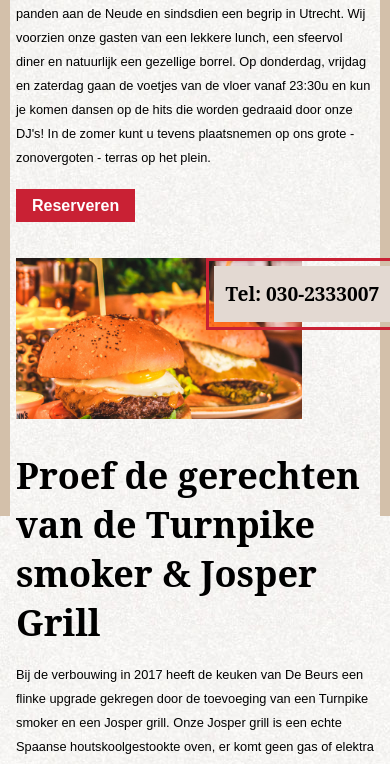
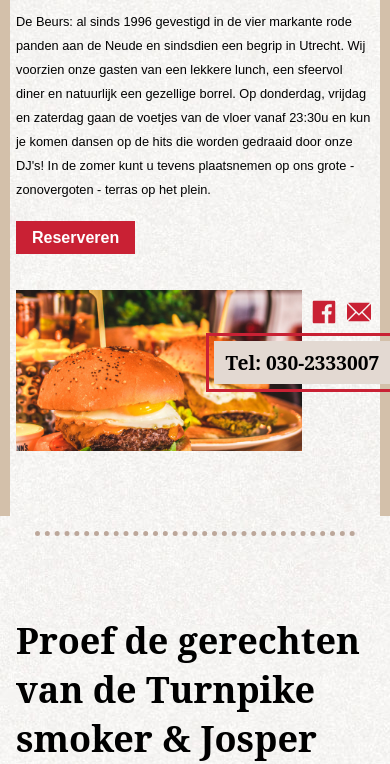
Before and after one commit to Mbdehaan/DeBeurs, a website: page public/index.html in a window 390 px wide. Shown: the part 328-1092 px from the top of the page. Drawn offline with nearby package versions, Linux system fonts and the light colour scheme.

Commit message:
Mobile homepage
The mobile page is almost done.
Added the social icons as SVG.
Added the divider lines.
and fixed some sass faults.

```diff
--- a/public/index.html
+++ b/public/index.html
@@ -39,7 +39,7 @@
 
 <main>
 
-<!-- Reserveren section -->
+	<!-- Reserveren section -->
 	<section id="hero">
 		<article id="hero_post">
 			<h1>Sinds 1996 op De Neude in Utrecht.</h1>
@@ -49,42 +49,43 @@
 			<a href="#" class="regular_btn">Reserveren</a>
 		</article>
 
-<!-- Contact section -->
-
+		<!-- Contact section -->
 		<article id="contact">
 
 			<img src="images/burger_foto.jpg" alt="De Heerlijke Beurs Burger van de Josper Grill.">
 
 			<div id="contact_info">
-					<a href="#" class="facebook"></a><!-- ik gebruik een class om de svg kleur aan te kunnen passen. bij een img werkt dat niet. -->
-					<a href="#" class="email"></a>
+					<a href="#">
+						<svg height="682.66669pt" viewBox="-21 -21 682.66669 682.66669" width="682.66669pt" xmlns="http://www.w3.org/2000/svg"><path d="m604.671875 0h-569.375c-19.496094.0117188-35.30078125 15.824219-35.296875 35.328125v569.375c.0117188 19.496094 15.824219 35.300781 35.328125 35.296875h306.546875v-247.5h-83.125v-96.875h83.125v-71.292969c0-82.675781 50.472656-127.675781 124.222656-127.675781 35.324219 0 65.679688 2.632812 74.527344 3.808594v86.410156h-50.855469c-40.125 0-47.894531 19.066406-47.894531 47.050781v61.699219h95.9375l-12.5 96.875h-83.4375v247.5h162.796875c19.507813.003906 35.324219-15.804688 35.328125-35.3125 0-.003906 0-.007812 0-.015625v-569.375c-.007812-19.496094-15.824219-35.30078125-35.328125-35.296875zm0 0"/></svg>
+					</a><!-- ik gebruik een class om de svg kleur aan te kunnen passen. bij een img werkt dat niet. -->
+					<a href="#">
+						<svg version="1.1" id="Capa_1" xmlns="http://www.w3.org/2000/svg" xmlns:xlink="http://www.w3.org/1999/xlink" x="0px" y="0px" viewBox="0 0 512 512" style="enable-background:new 0 0 512 512; color: #c92134" xml:space="preserve"><g><g><path d="M467,61H45c-6.927,0-13.412,1.703-19.279,4.51L255,294.789l51.389-49.387c0,0,0.004-0.005,0.005-0.007c0.001-0.002,0.005-0.004,0.005-0.004L486.286,65.514C480.418,62.705,473.929,61,467,61z"/></g></g><g><g><path d="M507.496,86.728L338.213,256.002L507.49,425.279c2.807-5.867,4.51-12.352,4.51-19.279V106C512,99.077,510.301,92.593,507.496,86.728z"/></g></g><g><g><path d="M4.51,86.721C1.703,92.588,0,99.073,0,106v300c0,6.923,1.701,13.409,4.506,19.274L173.789,256L4.51,86.721z"/></g></g><g><g><path d="M317.002,277.213l-51.396,49.393c-2.93,2.93-6.768,4.395-10.605,4.395s-7.676-1.465-10.605-4.395L195,277.211L25.714,446.486C31.582,449.295,38.071,451,45,451h422c6.927,0,13.412-1.703,19.279-4.51L317.002,277.213z"/></g></g><g></g><g></g><g></g><g></g><g></g><g></g><g></g><g></g><g></g><g></g><g></g><g></g><g></g><g></g><g></g></svg>
+					</a>
 				<div id="telefoon_nummer">
 					<p>Tel: 030-2333007</p>
 				</div>
 			</div>
-
 		</article>
 	</section>
 
-<!-- Menukaart section -->
+
+	<!-- class gebruikt om volledige control te hebben over de divider lijn. Ook komt hij vaker terug dus een id zou niet werken.-->
+	<div class="dividerline"></div>
 
 
+	<!-- Menukaart section -->
 	<article>
+		<h1>Proef de gerechten van de Turnpike smoker & Josper Grill</h1>
 
-		<h1>Proef de gerechten van de Turnpike smoker & Josper Grill</h1>
 		<p>Bij de verbouwing in 2017 heeft de keuken van De Beurs een flinke upgrade gekregen door de toevoeging van een Turnpike smoker en een Josper grill. Onze Josper grill is een echte Spaanse houtskoolgestookte oven, er komt geen gas of elektra aan te pas! We stoken hem op tot maar liefst 400° C. Hoogwaardige houtskool en een perfect regelbare doorstroming van hete lucht zorgen ervoor dat elk stuk vlees, vis of gevogelte dat in de Josper bereid wordt een authentieke, sappige grillsmaak heeft.</p>
 		<p> De Turnpike is een op maat gemaakte houtskoolgestookte smoker. Hierop bereiden wij gerechten met een indirecte grillmethode, waarbij het eten over een lange periode op lage temperatuur gegaard wordt. Dit geeft een unieke rook- en smaakoverdracht en die echte juicy BBQ flavour.</p>
 
 		<a href="#" class="regular_btn">Bekijk onze menukaart</a>
-
 	</article>
 
 
-<!-- Bier ranking section -->
-
-
+	<!-- Bier ranking section -->
 	<section id="bier_ranking">
-
 		<h1>Bier top 6</h1>
 
 		<ol>
@@ -97,24 +98,25 @@
 		</ol>
 
 		<a href="#">> Reserveer een biertafel</a>
-
 	</section>
 
-<!-- Zalen informatie section -->
+	<!-- terugkomende dividerclass -->
+	<div class="dividerline"></div>
 
+
+	<!-- Zalen informatie section -->
 	<article id="zalen_info">
-
 		<img src="images/shoot_2_20170621_rubenmay_007-_ru29177.jpg" alt="Onze zaal op de eerste verdieping.">
 
 		<h1>Eerste verdieping</h1>
 		<p>Op de eerste verdieping van het restaurant is ruimte voor 56 (diner) tot 110 mensen (borrel). De ruimte is sfeervol verlicht, zit vol authentieke details en heeft een eigen bar. Deze ruimte is exclusief af te huren. Ga voor meer informatie naar onze brochure!</p>
 
-		<a href="#">Meer informatie</a>
-
+		<a href="#">> Meer informatie</a>
 	</article>
 </main>
 
-
+<!-- terugkomende dividerclass: hier ook fullwidth, om de lijn de volledige breedte mee te geven. -->
+<div class="dividerline fullwidth"></div>
 
 <footer>
 
```
Also changed, not shown: dev/index.html (+21 -19 lines), dev/sass/style.sass (+47 -7 lines), public/css/style.css, public/images/3512ag.svg (added), public/images/email.svg.
